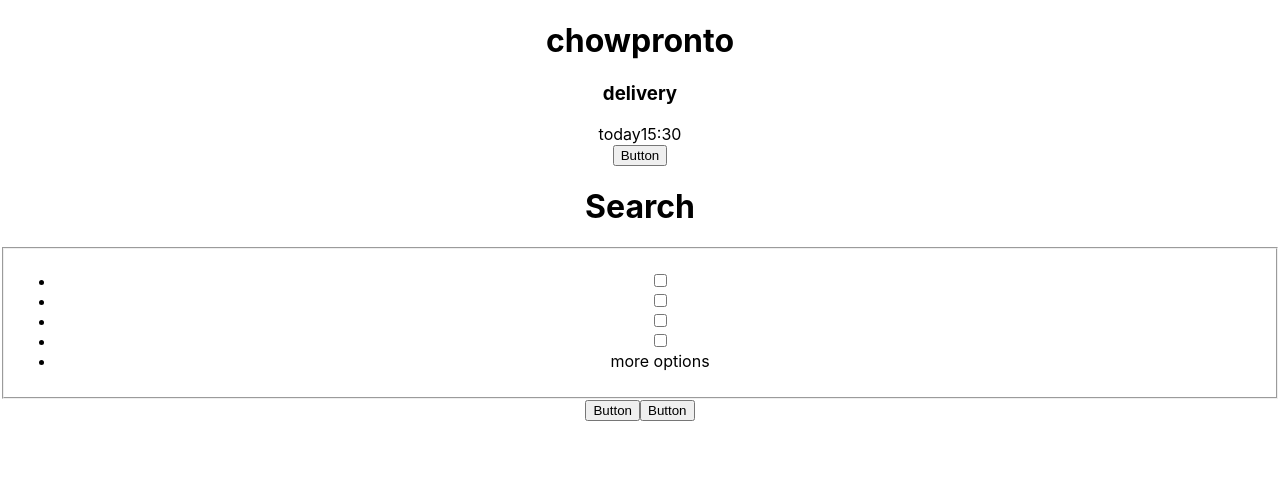
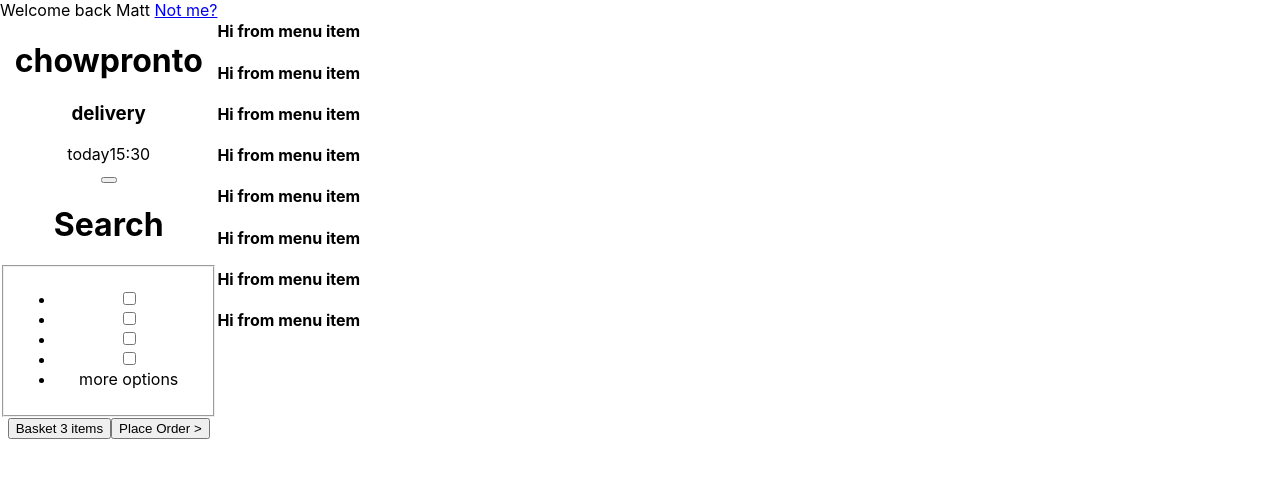
Before and after one commit to chingu-voyages/v19-bears-team-05, a React (Create React App) app in the folder chowpronto_frontend/: page /menu in a window 1280 px wide. Shown: the top 478 px of the page. Built offline with nearby package versions, Linux system fonts and the light colour scheme.

Commit message:
added some logic to hooks

```diff
--- /dev/null
+++ b/chowpronto_frontend/src/hooks/useAuth.js
@@ -0,0 +1,17 @@
+import { useCallback } from "react";
+
+function useAuth() {
+  // takes no arguments and returns 3 functions, get current user (getUser()), login & logout
+  let user = { name: "Matt", id: "abc123" };
+  const getUser = async () => new Promise((res, rej) => res(user));
+  const login = async (name, password) =>
+    setTimeout(() => ({ name, id: "xyz321" }), 200);
+  const logout = async () =>
+    setTimeout(() => {
+      user = null;
+      return true;
+    }, 200);
+  return { getUser, login, logout };
+}
+
+export default useAuth;
--- /dev/null
+++ b/chowpronto_frontend/src/hooks/useBasketItems.js
@@ -0,0 +1,40 @@
+import { useReducer } from "react";
+
+function useBasketItems() {
+  const basketItems = [
+    { quantity: 1, itemId: 1981919191, name: "Burger", unitCost: 950 },
+    { quantity: 2, itemId: 7575757575, name: "Pizza", unitCost: 1125 },
+  ];
+
+  function reducer(state, action) {
+    switch (action.type) {
+      case "add_item":
+        return [
+          ...state,
+          new BasketItem(
+            action.quantity,
+            action.itemId,
+            action.name,
+            action.unitCost
+          ),
+        ];
+      case "remove_item":
+        return state.filter((val) => val.id !== action.itemId);
+      default:
+        return state;
+    }
+  }
+  const [state, dispatch] = useReducer(reducer, basketItems);
+  return [state, dispatch];
+}
+
+class BasketItem {
+  constructor(quantity, itemId, name, unitCost) {
+    this.quantity = quantity;
+    this.itemId = itemId;
+    this.name = name;
+    this.unitCost = unitCost;
+  }
+}
+
+export default useBasketItems;
--- a/chowpronto_frontend/src/hooks/useGetUser.js
+++ /dev/null
@@ -1,6 +0,0 @@
-function useGetUser() {
-  // takes no arguments and returns a user object
-  return {
-    name: "Matt",
-  };
-}
--- /dev/null
+++ b/chowpronto_frontend/src/hooks/useMenuItems.js
@@ -0,0 +1,44 @@
+function useMenuItems(location) {
+  // takes a location argument (TBC) & returns a function getItems
+  return [
+    new MenuItem("Burger", "Delicious Burger on Bun", 750, "Bobs Burger Shack"),
+    new MenuItem(
+      "Pizza",
+      "Fresh tomato & Buffalo Mozzeralla on a Hand-Stretched base",
+      1150,
+      "Italia Fresca"
+    ),
+    new MenuItem("Burger", "Delicious Burger on Bun", 750, "Bobs Burger Shack"),
+    new MenuItem(
+      "Pizza",
+      "Fresh tomato & Buffalo Mozzeralla on a Hand-Stretched base",
+      1150,
+      "Italia Fresca"
+    ),
+    new MenuItem("Burger", "Delicious Burger on Bun", 750, "Bobs Burger Shack"),
+    new MenuItem(
+      "Pizza",
+      "Fresh tomato & Buffalo Mozzeralla on a Hand-Stretched base",
+      1150,
+      "Italia Fresca"
+    ),
+    new MenuItem("Burger", "Delicious Burger on Bun", 750, "Bobs Burger Shack"),
+    new MenuItem(
+      "Pizza",
+      "Fresh tomato & Buffalo Mozzeralla on a Hand-Stretched base",
+      1150,
+      "Italia Fresca"
+    ),
+  ];
+}
+
+class MenuItem {
+  constructor(name, description, price, vendor) {
+    this.name = name;
+    this.description = description;
+    this.price = price;
+    this.vendor = vendor;
+  }
+}
+
+export default useMenuItems;
--- a/chowpronto_frontend/src/patron/pages/menu/components/MenuMain.js
+++ b/chowpronto_frontend/src/patron/pages/menu/components/MenuMain.js
@@ -1,13 +1,16 @@
 import React from "react";
 import MenuItem from "./MenuItem";
+import useMenuItems from "../../../../hooks/useMenuItems";
 
 const MenuMain = (props) => {
-  let menuItems = [];
+  const menuItems = useMenuItems();
   return (
     <>
-      {menuItems.map((v) => (
-        <MenuItem {...v} />
-      ))}
+      <div className="menu-main">
+        {menuItems.map((v) => (
+          <MenuItem {...v} />
+        ))}
+      </div>
     </>
   );
 };
--- a/chowpronto_frontend/src/patron/pages/menu/components/MenuSidebar.js
+++ b/chowpronto_frontend/src/patron/pages/menu/components/MenuSidebar.js
@@ -1,19 +1,52 @@
-import React from "react";
+import React, { useState, useEffect, useCallback } from "react";
+import { Link } from "react-router-dom";
 import Logo from "../../../../shared_components/Logo";
 import Filter from "../../../../shared_components/Filter";
 import Search from "../../../../shared_components/Search";
 import ChowButton from "../../../../shared_components/ChowButton";
 import DeliverySelector from "../../../components/DeliverySelector";
+import useBasketItems from "../../../../hooks/useBasketItems";
+import useAuth from "../../../../hooks/useAuth";
 
 const MenuSidebar = (props) => {
+  const [basketItems, updateBasketItems] = useBasketItems();
+  const { getUser, logout } = useAuth();
+  const [user, setUser] = useState(null);
+  const basketQuantity = basketItems.reduce(
+    (acc, val) => acc + val.quantity,
+    0
+  );
+  useEffect(() => {
+    getUser().then((data) => setUser(data));
+  }, []);
+  console.log("user", user);
   return (
     <div className="menu-sidebar">
+      <div className="welcome">
+        {user ? (
+          <span>
+            Welcome back <span>{user.name}</span>{" "}
+            <Link
+              to={(location) => {
+                logout();
+                return "/login";
+              }}
+            >
+              Not me?
+            </Link>
+          </span>
+        ) : (
+          <Link to="/login">Login</Link>
+        )}
+      </div>
       <Logo />
       <DeliverySelector />
       <Search />
       <Filter />
       <ChowButton
-        title="Basket 2 items"
+        title={`Basket ${basketQuantity} item${
+          basketQuantity !== 1 ? "s" : ""
+        }`}
         onClick={() => console.log("Button Pressed")}
       />
       <ChowButton
--- a/chowpronto_frontend/src/patron/pages/menu/index.js
+++ b/chowpronto_frontend/src/patron/pages/menu/index.js
@@ -1,4 +1,5 @@
 import React from "react";
+import "./menu.css";
 import MenuSidebar from "./components/MenuSidebar";
 import MenuMain from "./components/MenuMain";
 
--- a/chowpronto_frontend/src/patron/pages/menu/menu.css
+++ b/chowpronto_frontend/src/patron/pages/menu/menu.css
@@ -1,3 +1,6 @@
 .dashboard-page {
   display: flex;
 }
+
+.dashboard-page div {
+}
--- a/chowpronto_frontend/src/shared_components/ChowButton.js
+++ b/chowpronto_frontend/src/shared_components/ChowButton.js
@@ -1,7 +1,7 @@
 import React from "react";
 
-const ChowButton = (props) => {
-  return <button>Button</button>;
+const ChowButton = ({ title, onClick = () => {} }) => {
+  return <button onClick={onClick}>{title}</button>;
 };
 
 export default ChowButton;
```
